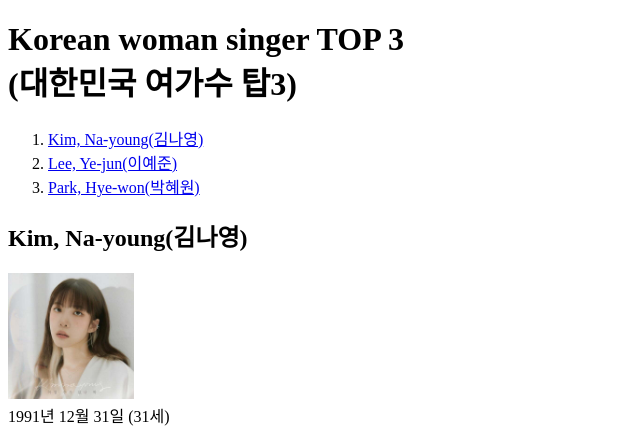
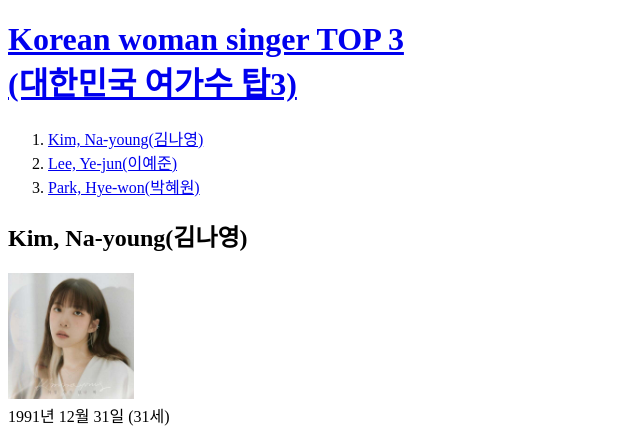
Before and after one commit to rookieewookiee/top, a plain HTML site: page Kim.html in a window 1280 px wide. Shown: the top 445 px of the page, without its empty margins (0-640 px from the left). Drawn offline with Linux system fonts and the light colour scheme.

Commit message:
modified

```diff
--- a/Kim.html
+++ b/Kim.html
@@ -5,8 +5,8 @@
 <meta charset="utf-8"
 </head>
 <body>
-    <h1>Korean woman singer TOP 3
-        <br>(대한민국 여가수 탑3)</h1>
+    <a href="index.html"><h1>Korean woman singer TOP 3
+        <br>(대한민국 여가수 탑3)</h1></a>
 <ol>
     <li><a href="kim.html">Kim, Na-young(김나영)</a></li>
     <li><a href="Lee.html">Lee, Ye-jun(이예준)</a></li>
```
Also changed, not shown: index.html (+2 -2 lines), park.html (+2 -2 lines).
